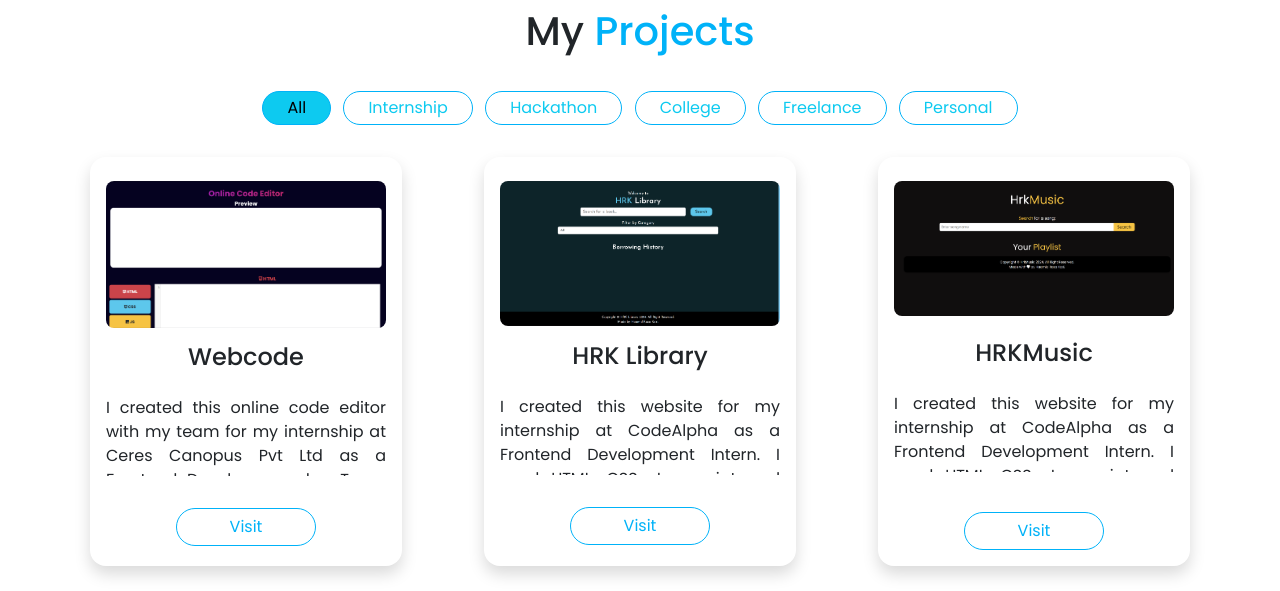
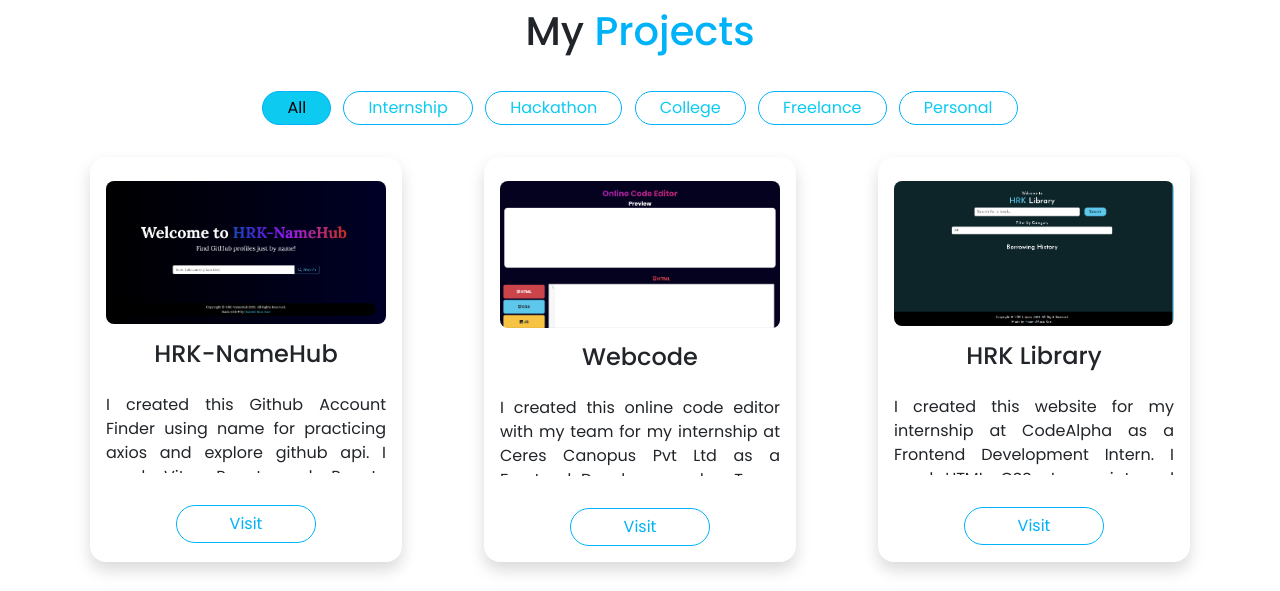
Before and after one commit to Haamidraza03/Portfolio, a plain HTML site: page index.html in a window 1280 px wide. Shown: the part 4352-4943 px from the top of the page. Drawn offline with nearby package versions, Linux system fonts and the light colour scheme.

Commit message:
new project

```diff
--- a/index.html
+++ b/index.html
@@ -280,6 +280,13 @@
       </div>
 
       <div class="row px-3 justify-content-evenly" id="project-container">
+
+        <div class="col-md-3 rounded-4 py-3 my-2 mb-4 mx-2 px-3 shadow" data-aos="zoom-in" data-aos-duration="1500" data-aos-easing="ease-in-out" data-category="others">
+          <img src="./images/hrknamehub.png" alt="HRK-NameHub" class="img-fluid rounded-3 my-2 mb-3">
+          <center><h4 class="mb-4">HRK-NameHub</h4></center>
+          <p class="par bg-scroll">I created this Github Account Finder using name for practicing axios and explore github api. I used Vite, React and React-Bootstrap to develop this application.</p>
+          <center><a href="https://hrk-namehub.vercel.app/" target="_blank"><div class="btn mt-3 rounded-pill" style="color:rgb(0, 178, 248); width:50%;">Visit</div></a></center>
+        </div>
 
         <div class="col-md-3 rounded-4 py-3 my-2 mb-4 mx-2 px-3 shadow" data-aos="zoom-in" data-aos-duration="1500" data-aos-easing="ease-in-out" data-category="internship">
           <img src="./images/webcode.png" alt="Webcode24" class="img-fluid rounded-3 my-2 mb-3">
```
Also changed, not shown: images/hrknamehub.png (added).
